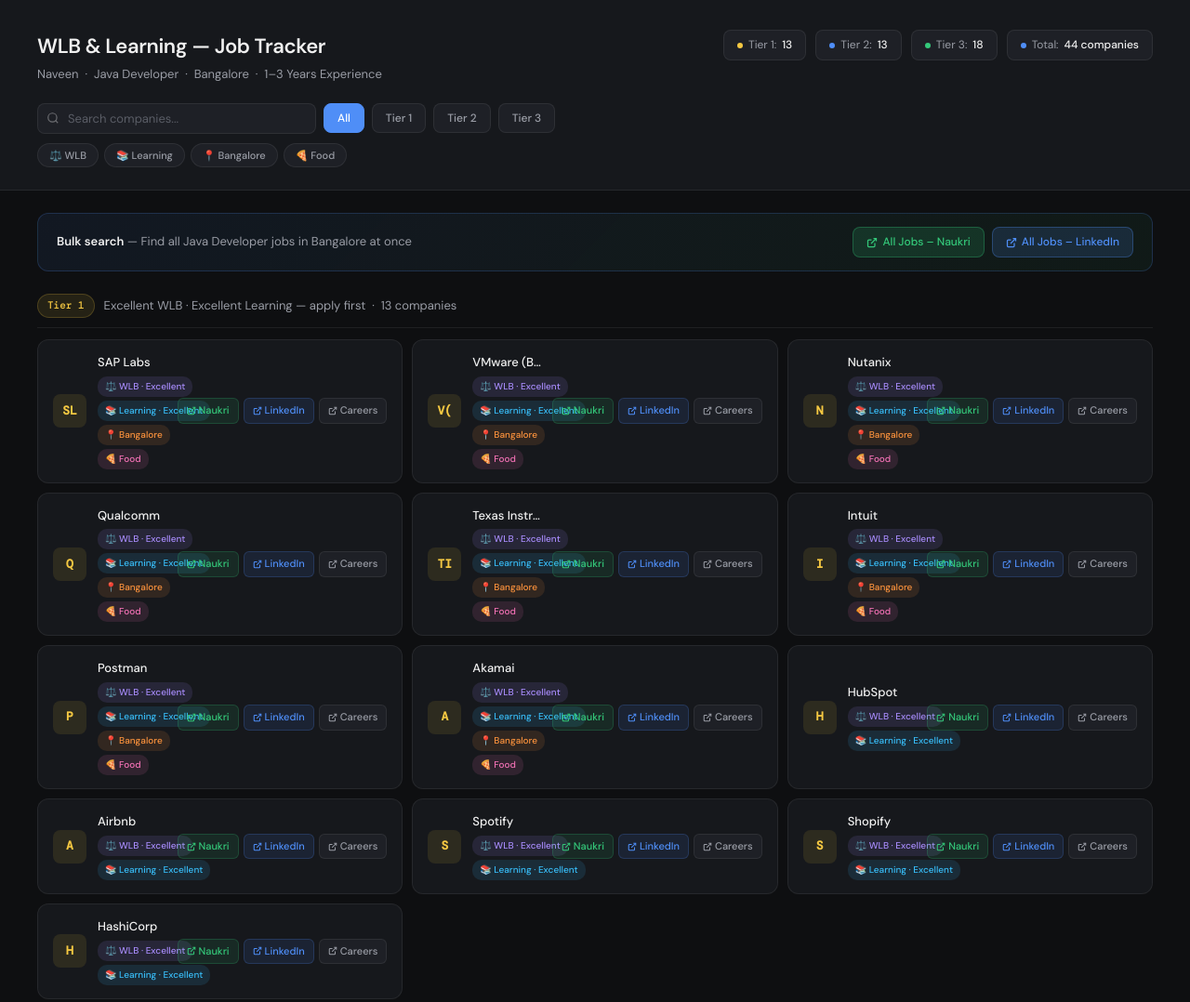
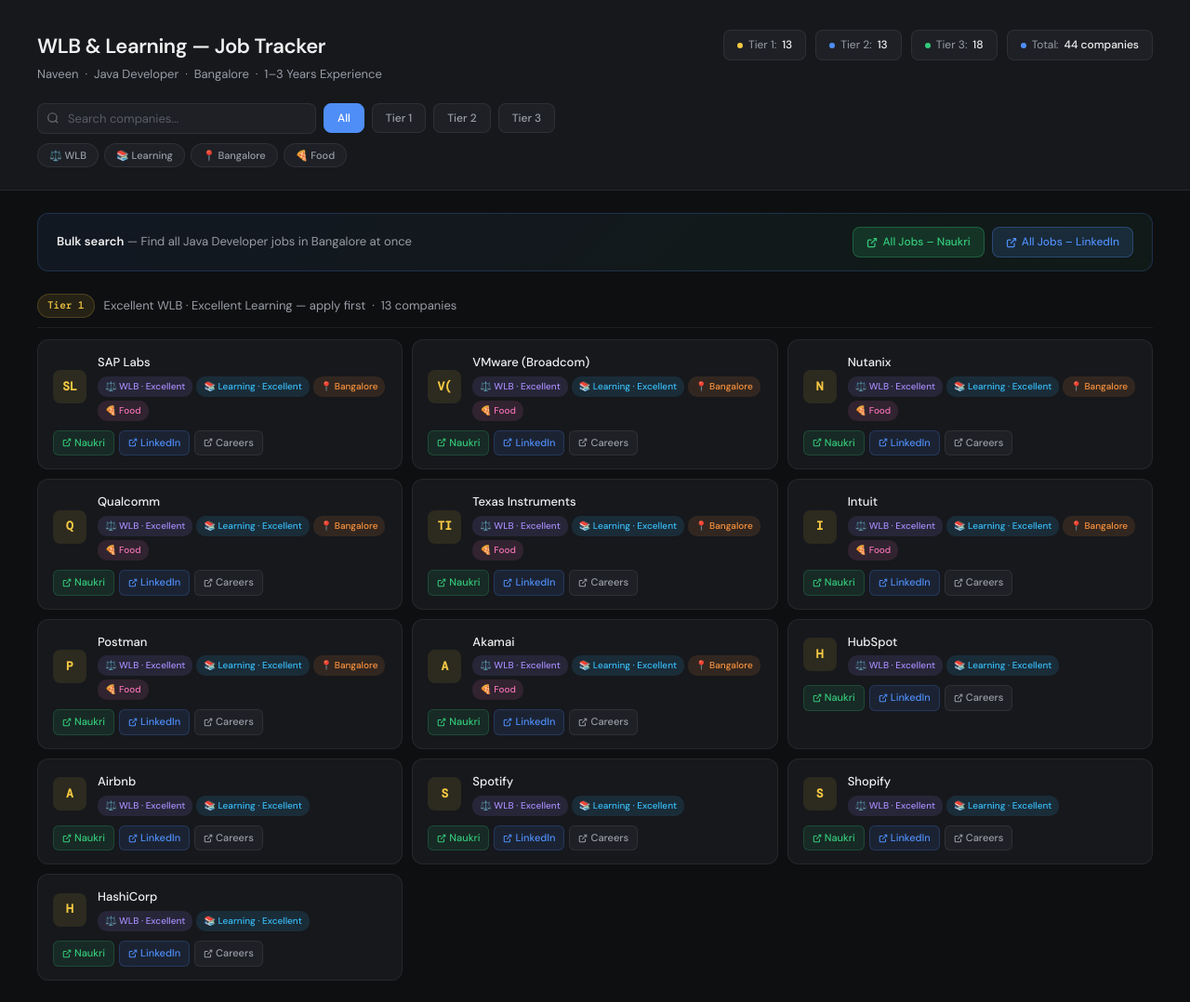
Before and after one commit to naveennnnn/PBC_LIST, a plain HTML site: page index.html in a window 1280 px wide. Shown: the top 1078 px of the page at 93% size. Drawn offline with nearby package versions, Linux system fonts and the light colour scheme.

Commit message:
Update index.html

```diff
--- a/index.html
+++ b/index.html
@@ -248,14 +248,20 @@
     border-radius: 12px;
     padding: 14px 16px;
     display: flex;
-    align-items: center;
-    gap: 12px;
+    flex-direction: column;
+    gap: 10px;
     transition: border-color 0.2s, background 0.2s;
     animation: fadeIn 0.3s ease both;
   }
   .company-card:hover {
     border-color: var(--border2);
     background: var(--bg3);
+  }
+  .co-top {
+    display: flex;
+    align-items: center;
+    gap: 12px;
+    width: 100%;
   }
   @keyframes fadeIn {
     from { opacity: 0; transform: translateY(6px); }
@@ -299,7 +305,7 @@
   .perk-learn { background: var(--perk-learn-bg); color: var(--perk-learn); }
   .perk-blr { background: var(--perk-blr-bg); color: var(--perk-blr); }
   .perk-food { background: var(--perk-food-bg); color: var(--perk-food); }
-  .co-links { display: flex; gap: 5px; flex-shrink: 0; }
+  .co-links { display: flex; gap: 5px; flex-wrap: wrap; }
   .co-link {
     text-decoration: none;
     font-size: 11px;
@@ -560,10 +566,12 @@
         <div class="company-grid">
           ${group.map((c, i) => `
             <div class="company-card" style="animation-delay:${i * 0.03}s">
-              <div class="co-initial ${c.tier}">${initials(c.name)}</div>
-              <div class="co-info">
-                <div class="co-name">${c.name}</div>
-                <div class="co-perks">${perkTags(c.perks, c.tier)}</div>
+              <div class="co-top">
+                <div class="co-initial ${c.tier}">${initials(c.name)}</div>
+                <div class="co-info">
+                  <div class="co-name">${c.name}</div>
+                  <div class="co-perks">${perkTags(c.perks, c.tier)}</div>
+                </div>
               </div>
               <div class="co-links">
                 <a class="co-link naukri" href="${naukri(c)}" target="_blank">${linkIcon} Naukri</a>
```
